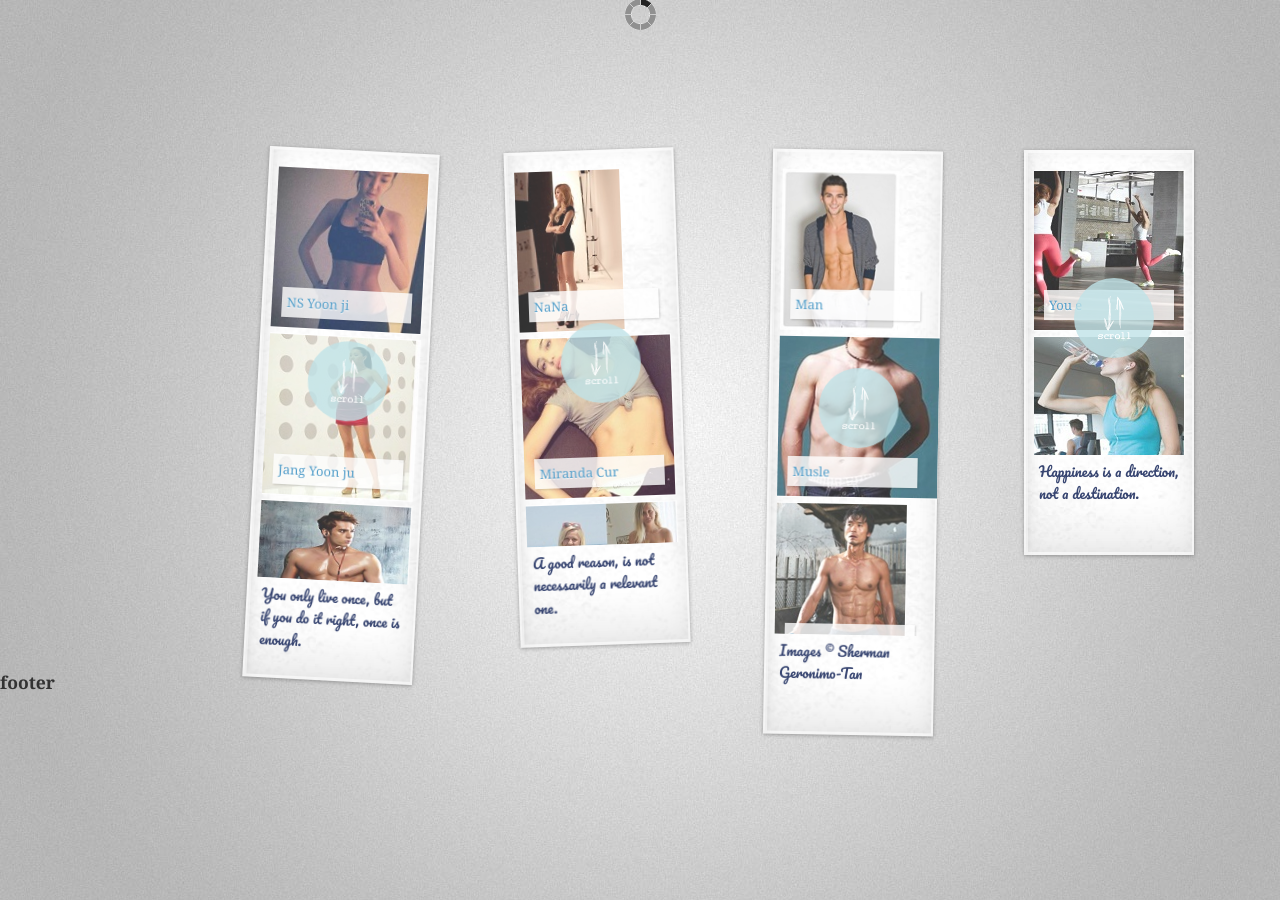
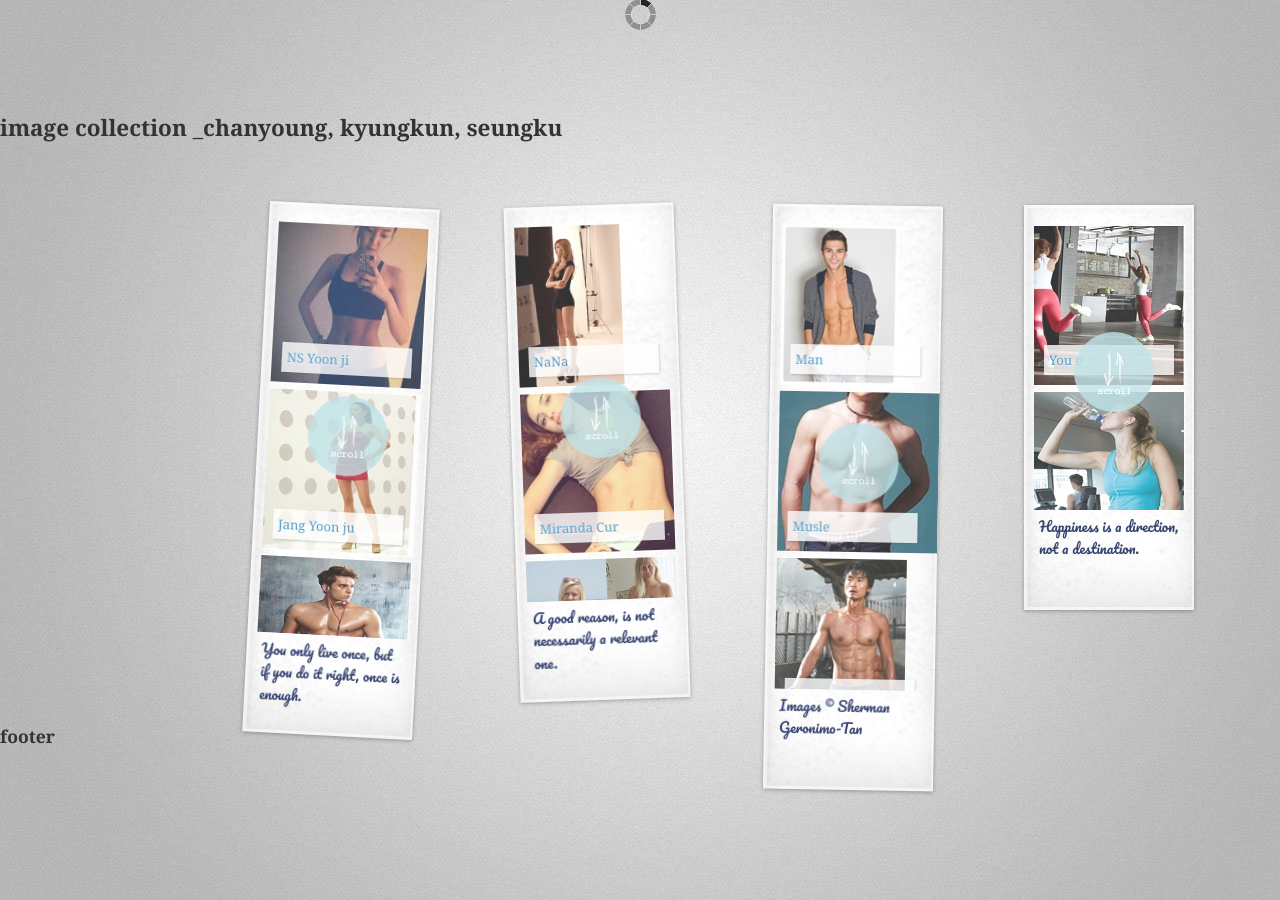
Before and after one commit to cy-p/cy-p.github.com, a Jekyll site: the page index.html, which Jekyll copies as it is, in a window 1280 px wide. Built offline with Jekyll 4.4.1, drawn with Linux system fonts in a browser that asks for light colours; nearby versions of some CDN libraries; some web fonts are replaced.

Commit message:
Update index.html

```diff
--- a/index.html
+++ b/index.html
@@ -42,6 +42,7 @@
            <frame scrolling="auto" noresize>
             <div class="vc-loader"></div>
        </div><!-- //vc-container -->
+   <h2>image collection _chanyoung, kyungkun, seungku</h2>
      </div> <!-- 헤더 -->
 
      <div id="content">
```
